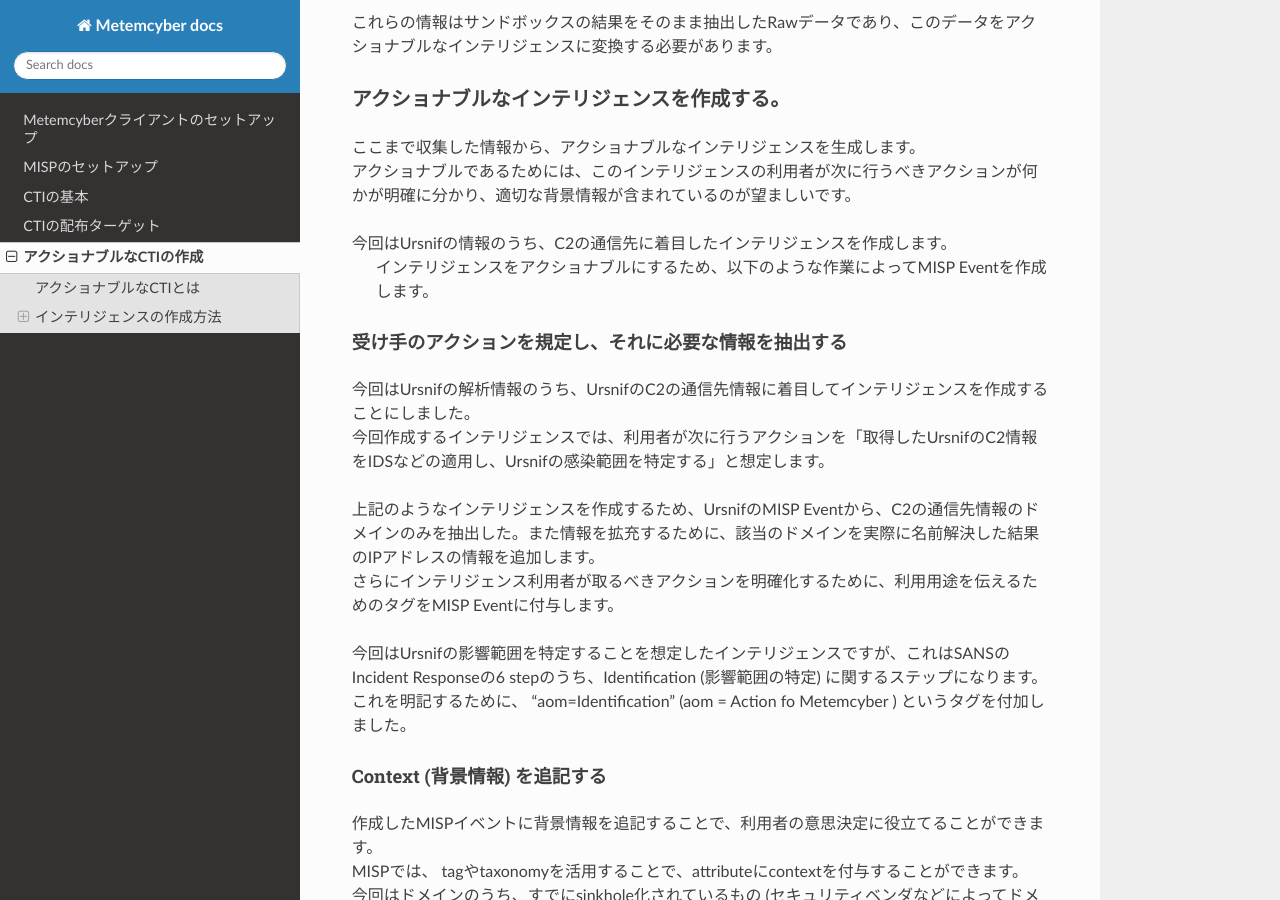
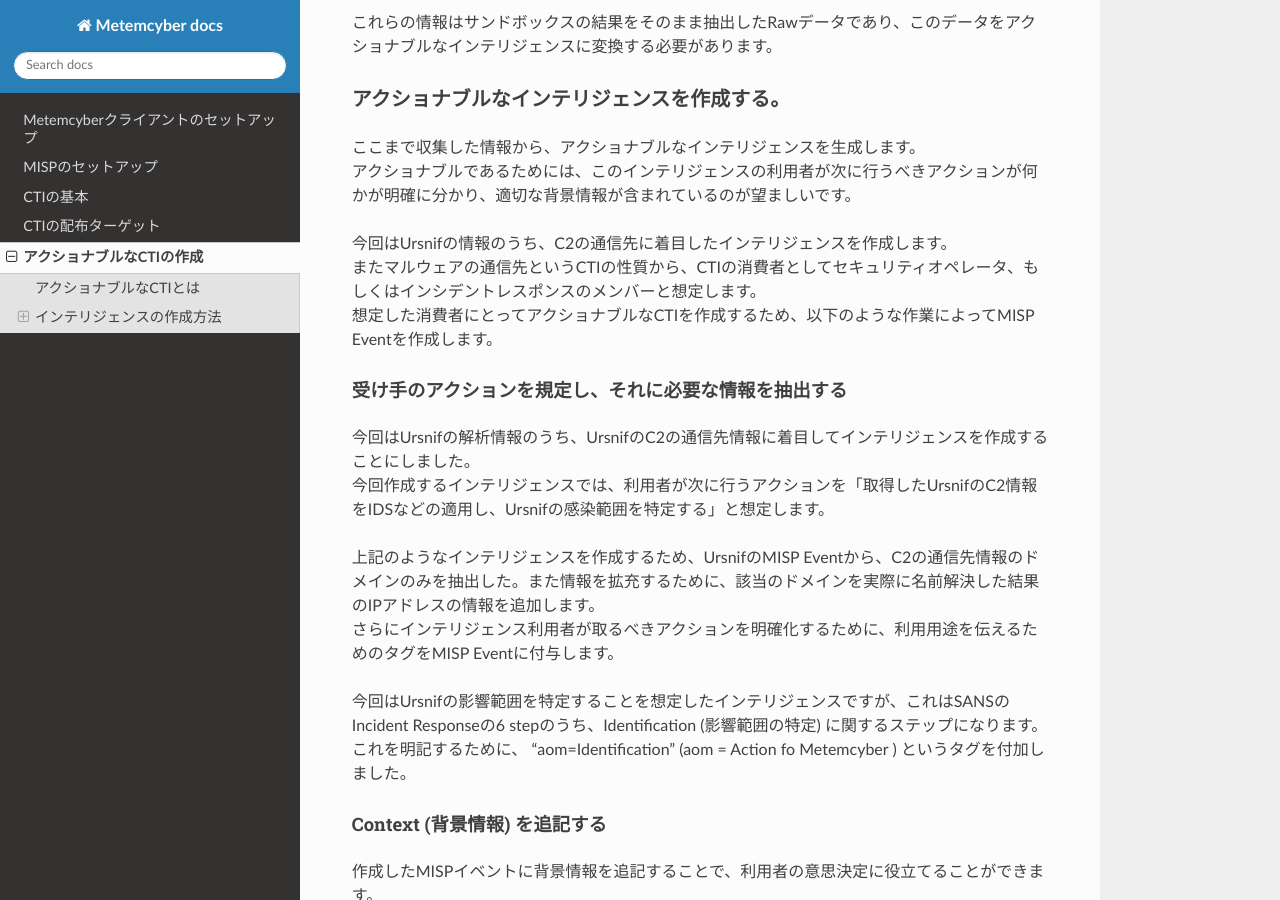
Before and after one commit to nttcom/metemcyber, a Sphinx documentation site: the page built from docs/cti/actionable.rst, in a window 1280 px wide and 900 px high, scrolled down 1048 px. Built offline with Sphinx 7.4.7 and the Read the Docs theme 2.0.0, drawn with Linux system fonts in a browser that asks for light colours.

Commit message:
Add description about consumer

```diff
--- a/docs/cti/actionable.rst
+++ b/docs/cti/actionable.rst
@@ -38,7 +38,8 @@
 | アクショナブルであるためには、このインテリジェンスの利用者が次に行うべきアクションが何かが明確に分かり、適切な背景情報が含まれているのが望ましいです。
 |
 | 今回はUrsnifの情報のうち、C2の通信先に着目したインテリジェンスを作成します。
-|  インテリジェンスをアクショナブルにするため、以下のような作業によってMISP Eventを作成します。
+| またマルウェアの通信先というCTIの性質から、CTIの消費者としてセキュリティオペレータ、もしくはインシデントレスポンスのメンバーと想定します。
+| 想定した消費者にとってアクショナブルなCTIを作成するため、以下のような作業によってMISP Eventを作成します。
 
 
 受け手のアクションを規定し、それに必要な情報を抽出する
```
